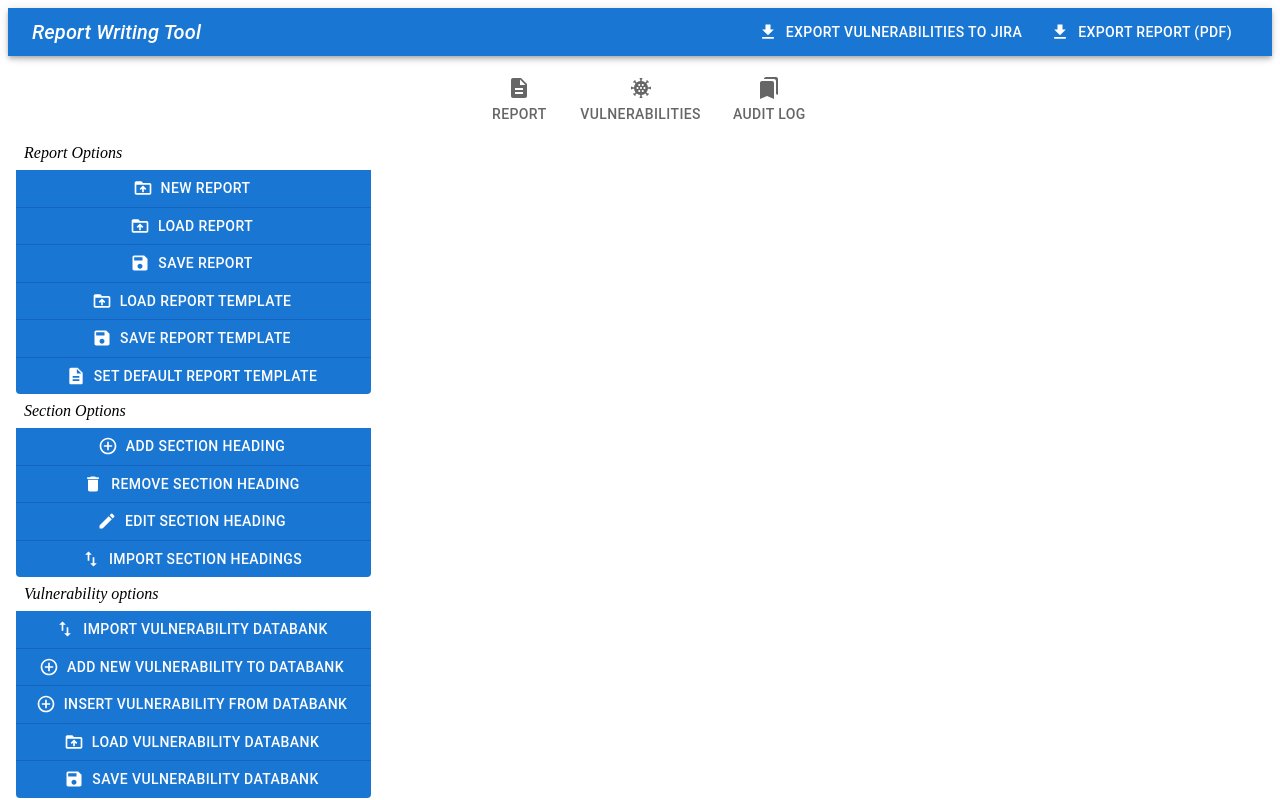
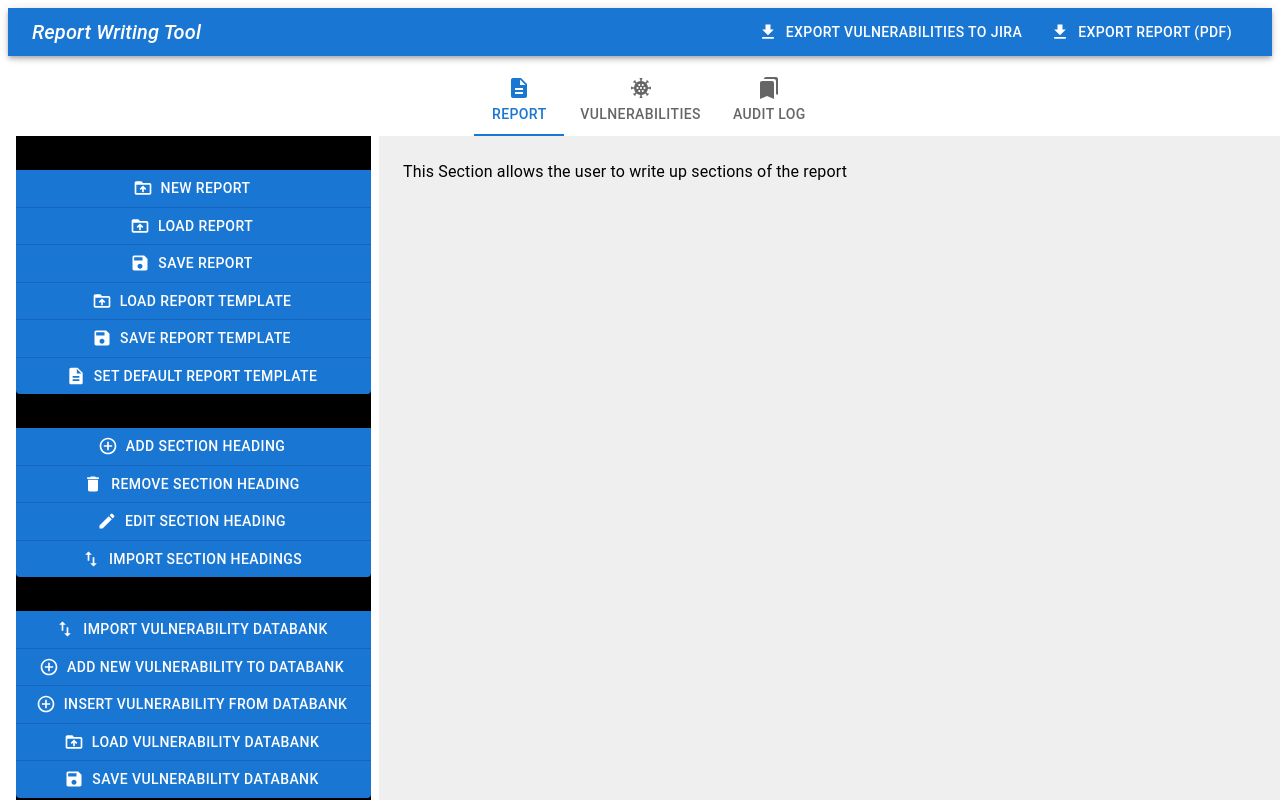
Before and after one commit to Adam-board/Front-End-Dissertation-AdamBoard, a React (Create React App) app in the folder client/: page / in a window 1280 px wide. Shown: the top 800 px of the page. Built offline with nearby package versions, Linux system fonts and the light colour scheme.

Commit message:
Implemented Tabs

```diff
--- a/client/src/App.js
+++ b/client/src/App.js
@@ -29,6 +29,7 @@ import EditIcon from '@mui/icons-material/Edit'; //Edit Button
 import ImportExportIcon from '@mui/icons-material/ImportExport'; //Import Export Button
 import CoronavirusIcon from '@mui/icons-material/Coronavirus'; //Vuln Tab
 import BookmarksIcon from '@mui/icons-material/Bookmarks'; //Bookmarks Tab
+import { blue } from '@mui/material/colors';
 
 
 
@@ -82,14 +83,29 @@ function CustomTabPanel(props) {
       id={`simple-tabpanel-${index}`}
       aria-labelledby={`simple-tab-${index}`}
       {...other}
+      color='primary'
     >
       {value === index && (
-        <Box sx={{ p: 3 }}>
+        <Box sx={{ p: 3}}>
           <Typography>{children}</Typography>
         </Box>
       )}
     </div>
   );
+}
+
+CustomTabPanel.propTypes = {
+  children: PropTypes.node,
+  index: PropTypes.number.isRequired,
+  value: PropTypes.number.isRequired,
+};
+
+
+function a11yProps(index) {
+  return {
+    id: `simple-tab-${index}`,
+    'aria-controls': `simple-tabpanel-${index}`,
+  };
 }
 
 
@@ -123,12 +139,15 @@ function App() {
 <Grid item>
 <Box sx={{ width: '100%', bgcolor: 'background.paper'}}>
       <Tabs value={value} onChange={handleChange} centered>
-        <Tab icon={<DescriptionIcon />} value={1} label="Report" />
-        <Tab icon={<CoronavirusIcon />} value={2} label="Vulnerabilities" />
-        <Tab icon={<BookmarksIcon />} value={3} label="Audit Log" />
+        <Tab icon={<DescriptionIcon />} value={0} label="Report" />
+        <Tab icon={<CoronavirusIcon />} value={1} label="Vulnerabilities" />
+        <Tab icon={<BookmarksIcon />} value={2} label="Audit Log" />
       </Tabs>
     </Box>
     </Grid>
+<Box sx={{bgcolor: 'background.paper', display: 'inline-flex', flexDirection: 'row', alignContent: 'stretch' , justifyContent: 'flex-start', flexWrap: 'nowrap', width: '100%'}}>
+
+<Box sx={{bgcolor: 'ActiveCaption', justifyContent: 'center', alignItems: 'center'}}>
       <Grid item width={355}>
       <ButtonGroup
           orientation="vertical"
@@ -180,7 +199,27 @@ function App() {
           {AuditLog}
         </ButtonGroup>
         </Grid>
+        </Box>
+
+
+     <Box sx={{bgcolor: 'ButtonHighlight', justifyContent: 'center', alignItems: 'center',  width: '85%', marginLeft: 1}}>
+     <CustomTabPanel value={value} index={0}>
+      This Section allows the user to write up sections of the report
+
+      </CustomTabPanel>
+
+      <CustomTabPanel value={value} index={1}>
+        This section allows the user to insert Vulnerabilities from either the vulnerability databank or write the vulnerabilities new themselves
+      </CustomTabPanel>
+
+     <CustomTabPanel value={value} index={2}>
+        This section is an audit log that can be attached to the vulnerabilities so an external user could see the tools used to discover the vulnerability
+      </CustomTabPanel>
+
+      </Box>
+        </Box>
           </Grid>
+
         </React.Fragment>
 
   );
```
